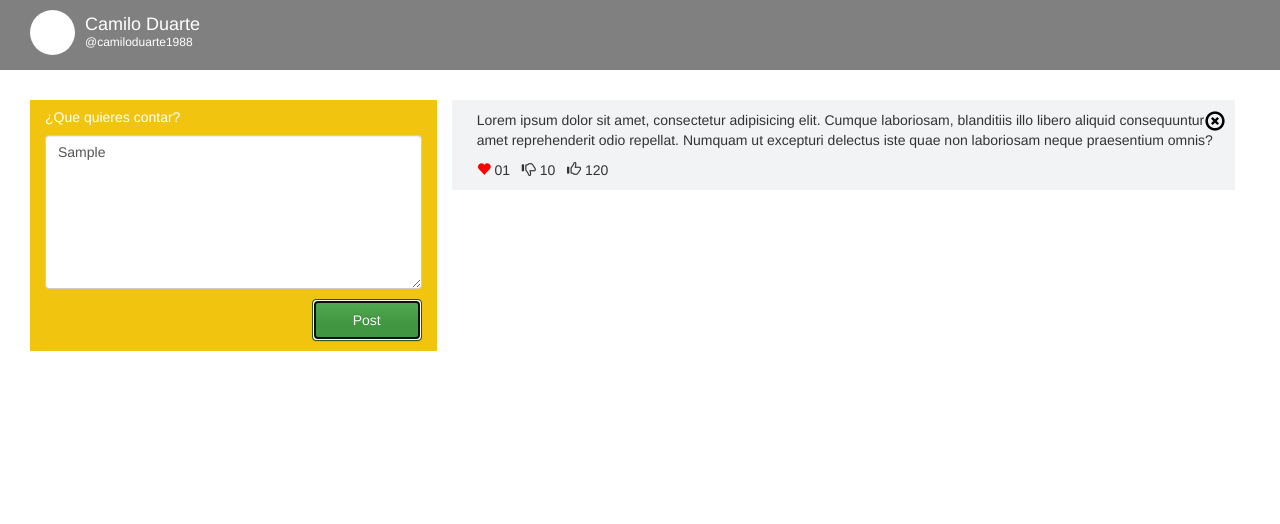
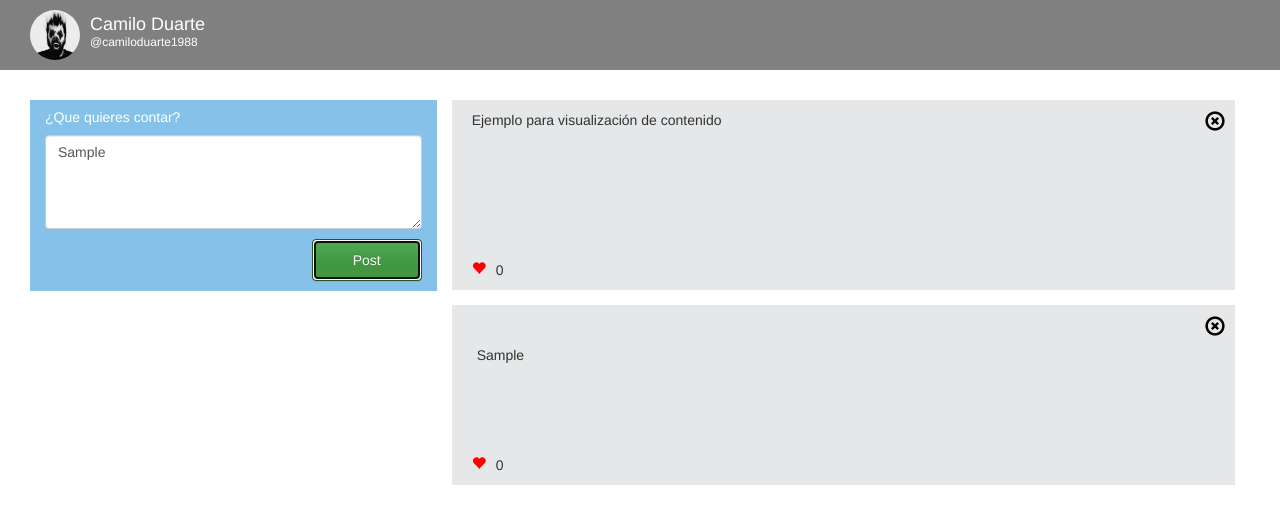
Before and after one commit to camiloduarte1988/prueba-js-jquery, a plain HTML site: page index.html in a window 1280 px wide. Both pictures are taken after typing "Sample" into the empty fields and a click on the button "Post". Drawn offline with nearby package versions, Linux system fonts and the light colour scheme.

Commit message:
twitter personal actualizado - Prueba

```diff
--- a/MyJquery.js
+++ b/MyJquery.js
@@ -0,0 +1,46 @@
+$(document).ready(function(){
+	$("#myform").on('submit', function(event){
+		var text = $("#mytext").val();
+
+
+		event.preventDefault();
+		$("#post-twitt").append(
+		'<div id="board">'
+				+'<div id="pinclose" class="glyphicon glyphicon-remove-circle">'
+				+'</div>'
+				+'<div class="boxPostContent style-box-right">'
+				+ text //variable que imprime el texto escrito en el campo textarea
+
+
+			+'</div>'
+			+'<div id="icons">'
+					+'<span class="click glyphicon glyphicon-heart likeable" style="color: red" data-counter="0">'
+					+'</span>'
+					+'<div>'
+					+'0'
+					+'</div>'
+			+'</div>'
+		+'</div>'
+			)
+	});
+
+	$('#post-twitt').on('click' , '#pinclose' , function(){
+		var $this = $(this);
+		$this.parent().hide('slide');
+		$('#icons').hide('slide');
+	})
+
+
+
+})
+
+
+
+$(document).on('click','[data-counter]',function(){
+	var $this = $(this);
+	var counter = parseInt($this.attr("data-counter"));
+	var contText = $this.next();
+	var counterPlus = counter + 1;
+	$this.attr("data-counter",counterPlus);
+	contText.html(counterPlus);
+});
--- a/index.html
+++ b/index.html
@@ -35,24 +35,36 @@
 	<div class="row align-content">
 	  <div class="style-box-left col-md-4 .col-xs-6">
 	  		<h5>¿Que quieres contar?</h5>
-			<textarea class="form-control" rows="7" style="margin-top: 10px"></textarea>
+	  		<form id="myform">
+	  			<!-- Texto dinamico-->
+			<textarea id="mytext" class="form-control" rows="4" style="margin-top: 10px"></textarea>
+
 			<button type="submit" class="btn btn-success" style="margin: 10px 0; padding: 10px 40px; float: right;">Post</button>
+			</form>
 
 	  </div>
 
 
-	  <div class="style-box-right col-md-8 .col-xs-6">
+	<div id="post-twitt" class="col-md-8 .col-xs-6">
+		<div id="board">
+			<div id="pinclose" class="glyphicon glyphicon-remove-circle">
+		  		</div>
+		  		<p style="margin-left: 20px">Ejemplo para visualización de contenido</p>
+		  	<div class="boxPostContent style-box-right">
 
-	  	<div class="boxPostContent">
-	  		<div id="closeButtom" class="glyphicon glyphicon-remove-circle"></div>
-	  		<p>Lorem ipsum dolor sit amet, consectetur adipisicing elit. Cumque laboriosam, blanditiis illo libero aliquid consequuntur amet reprehenderit odio repellat. Numquam ut excepturi delectus iste quae non laboriosam neque praesentium omnis?</p>
-	  		<span class="glyphicon glyphicon-heart" style="color: red"></span> <span id="number">01&nbsp;&nbsp;</span>
-	  		<span class="glyphicon glyphicon-thumbs-down"></span> <span id="number">10&nbsp;&nbsp;</span>
-	  		<span class="glyphicon glyphicon-thumbs-up"></span> <span id="number">120&nbsp;&nbsp;</span>
+		  	</div>
 
-	  	</div>
+		  	<div id="icons" class="">
 
-	  </div>
+
+				<span class="click glyphicon glyphicon-heart likeable" style="color: red" data-counter="0">	</span>
+				<div>0</div>
+
+		  		<!-- <span class="glyphicon glyphicon-heart likeable" style="color: grey"></span>
+		  		<span id="number"></span>-->
+		  	</div>
+		</div>
+	</div>
 	</div>
 
 
--- a/style.css
+++ b/style.css
@@ -10,11 +10,13 @@ header{
 }
 
 .avatar{
-	height: 45px;
-	width: 45px;
+	height: 50px;
+	width: 50px;
 	border-radius: 50%;
-	background-color: white;
+	background-image:url('image-perfil.jpg');
+	background-size: 50px;
 	float: left;
+
 }
 
 .name-user{
@@ -28,7 +30,13 @@ header{
 /*Contenedores*/
 
 .style-box-left{
-	background-color: #F1C40F;
+	background-color: #85C1E9;
+	color: #fff;
+	margin-bottom: 30px;
+}
+
+.trending{
+	background-color: blue;
 	color: #fff;
 }
 
@@ -44,17 +52,37 @@ header{
 /* Class Post*/
 
 .boxPostContent{
-	height: auto;
+	height: 100px;
 	width: 100%;
-	background-color: #F2F3F4;
+	background-color: #E5E7E9;
 	padding: 10px 10px 10px 25px;
-	margin-bottom: 20px;
+	overflow: auto;
 }
 
-#closeButtom{
+#board{
+	background-color: #E5E7E9;
+	padding-right: 10px;
+	padding-top: 10px;
+}
+
+#pinclose{
 	height: 20px;
 	width: 20px;
 	float: right;
 	color: #000;
 	font-size: 20px;
 }
+
+#icons{
+	height: 50px;
+	width: 100%;
+	background-color: #E5E7E9;
+	padding-left: 20px;
+	padding-top: 20px;
+	margin-bottom: 15px;
+}
+
+.click{
+	float: left;
+	margin-right: 10px;
+}
```
Also changed, not shown: image-perfil.jpg (added).
